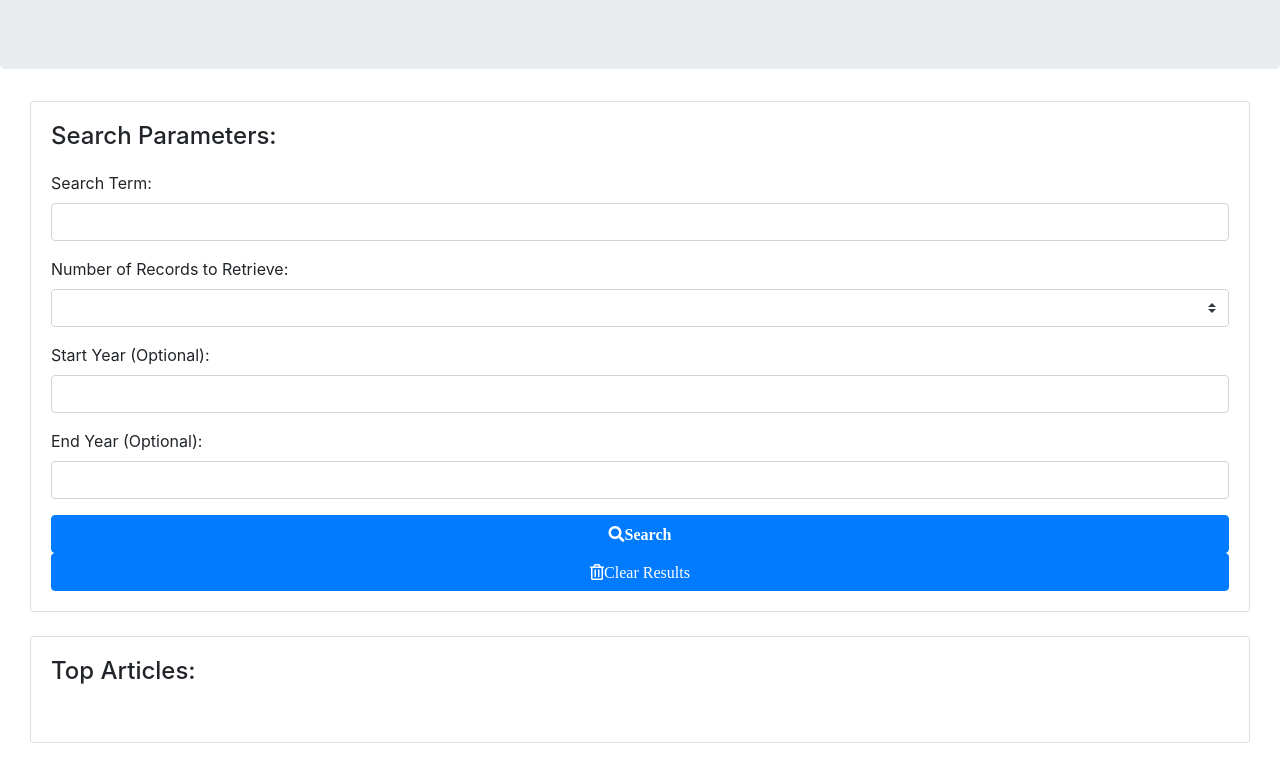
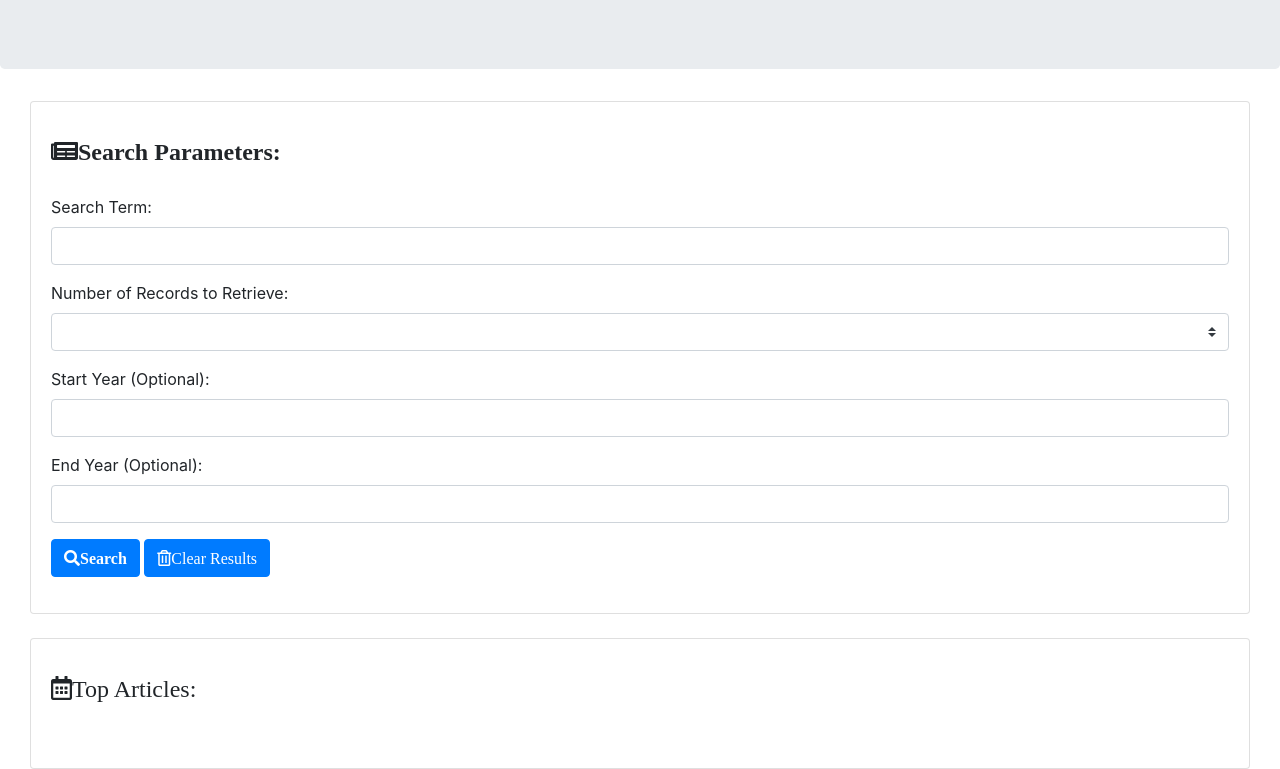
Before and after one commit to Star-Gibson/NYT_Search, a plain HTML site: page index.html in a window 1280 px wide. Shown: the part 115-884 px from the top of the page. Before the commit the page ends 858 px from the top, so only its background shows below. Drawn offline with nearby package versions, Linux system fonts and the light colour scheme.

Commit message:
Finalized HTML

```diff
--- a/index.html
+++ b/index.html
@@ -28,7 +28,7 @@
                 <form>
                     <div class='card card-body'>
                     <div class='card-title'>
-                       <h4>Search Parameters:</h4>
+                       <p><h4><i class="fas fa-newspaper">Search Parameters:</i></h4></p>
                     </div>
 
                         <div class='form-group'>
@@ -47,10 +47,10 @@
                             <label>End Year (Optional):</label>
                             <input type='text' class='form-control' id='endYear' placeholder=''>
                         </div>
-                    <button type="submit" id='searchBtn' class="btn btn-primary card-body-addon2"><i
+                    <p><button type="submit" id='searchBtn' class="btn btn-primary addon2"><i
                                 class="fas fa-search">Search</i></button>
-                        <button type="reset" id='resetBtn' class="btn btn-primary  card-body-addon2"><i
-                                class="far fa-trash-alt">Clear Results</i></button>
+                        <button type="reset" id='resetBtn' class="btn btn-primary addon2"><i
+                                class="far fa-trash-alt">Clear Results</i></button></p>
                       </div>
                 </form>
             </div>
@@ -63,7 +63,7 @@
                 <form>
                     <div class = 'card card-body'>
                 <div class ='card-title'>
-                    <h4>Top Articles:</h4>
+                    <p><h4><i class="far fa-calendar-alt">Top Articles:</i></h4></p>
                 </div>
                     <div class='form-group articles'>
 
```
